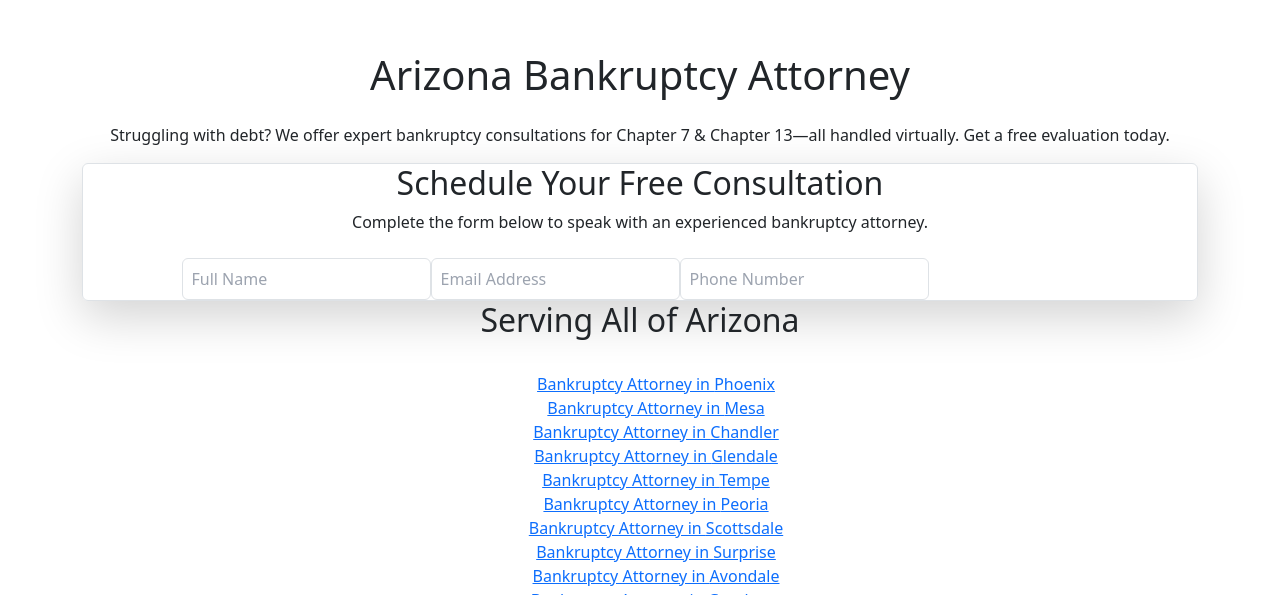
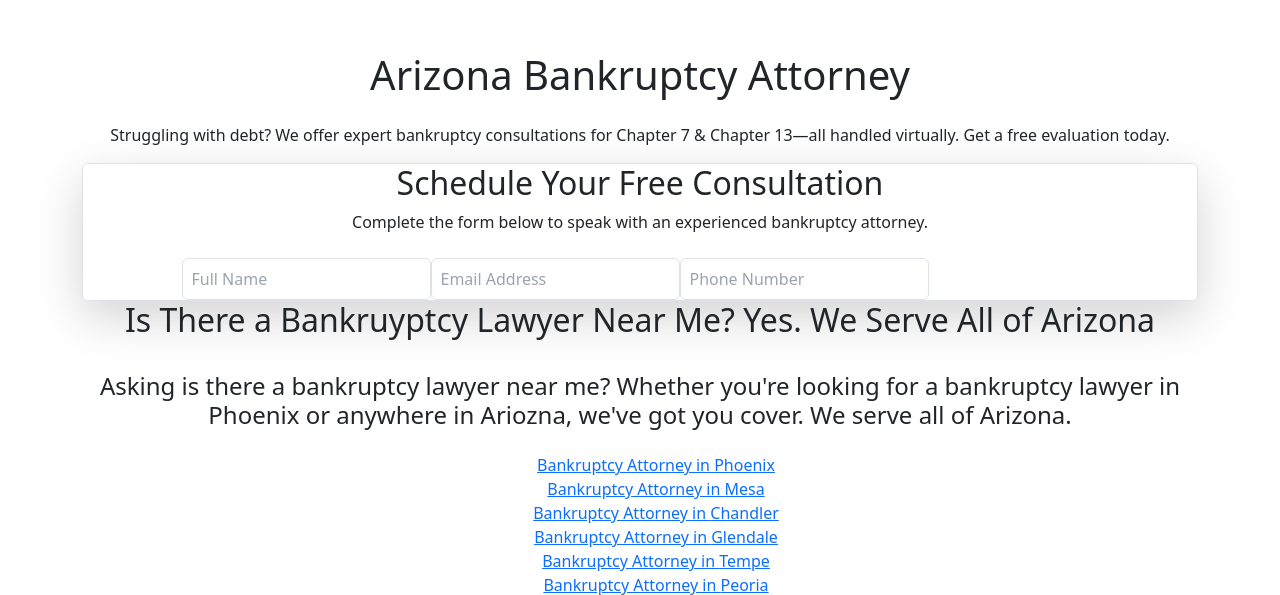
Before and after one commit to caseyy2003/next.js-az-gyr-bksite, a Next.js app: page / in a window 1280 px wide. Shown: the part 205-800 px from the top of the page. Built offline with nearby package versions, Linux system fonts and the light colour scheme.

Commit message:
changed meta data and on page seo terms

```diff
--- a/src/app/page.tsx
+++ b/src/app/page.tsx
@@ -9,8 +9,8 @@ const HomePage = () => {
   return (
     <>
       <Head>
-        <title>Arizona Bankruptcy Attorney | Free Virtual Consultations</title>
-        <meta name="description" content="Struggling with debt? Our Arizona bankruptcy attorneys provide expert virtual consultations for Chapter 7 & Chapter 13. Get a free evaluation today." />
+        <title>Bankruptcy Lawyer in Phoenix - Bankruptcy Attorney Near Me</title>
+        <meta name="description" content="Looking for a Bankruptcy Lawyer in Phoenix or an experienced Bankruptcy Attorney Near Me? Let us help you find the debt relief you deserve." />
         <meta name="robots" content="index, follow" />
         <link rel="canonical" href="https://myazlawfirm.com/" />
         {/* Open Graph for social sharing */}
@@ -22,6 +22,7 @@ const HomePage = () => {
 
       <div className="container mx-auto text-center py-16">
         <h1 className="text-3xl font-bold mb-4">Arizona Bankruptcy Attorney</h1>
+        <h3 className="text-xl mb-4"></h3>
         <p className="text-lg mb-6">
           Struggling with debt? We offer expert bankruptcy consultations for Chapter 7 & Chapter 13—all handled virtually. Get a free evaluation today.
         </p>
@@ -30,8 +31,10 @@ const HomePage = () => {
         <LeadCaptureForm />
 
         {/* Service Areas */}
-        <h2 className="text-2xl font-semibold mt-12">Serving All of Arizona</h2>
+        <h2 className="text-2xl font-semibold mt-12">Is There a Bankruyptcy Lawyer Near Me? Yes. We Serve All of Arizona</h2>
         <br />
+        <h4 className="text-lg mb-4">Asking is there a bankruptcy lawyer near me? Whether you're looking for a bankruptcy lawyer in Phoenix or anywhere in Ariozna, we've got you cover. We serve all of Arizona. </h4>
+
         <ul className="grid grid-cols-2 md:grid-cols-3 gap-2">
           {serviceAreas.map((area) => (
             <li key={area.slug}>
```
